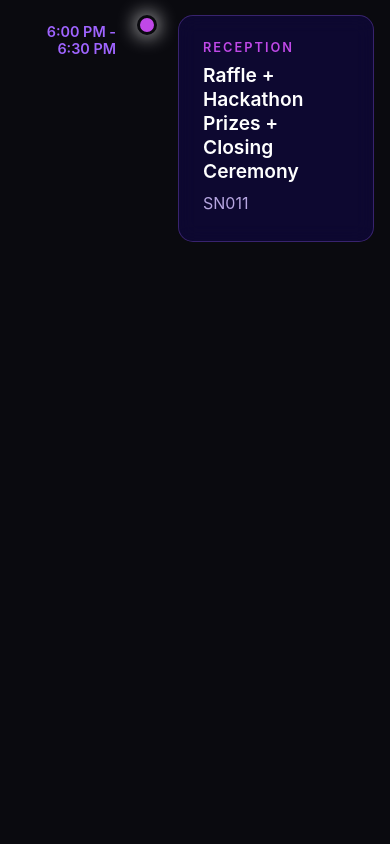
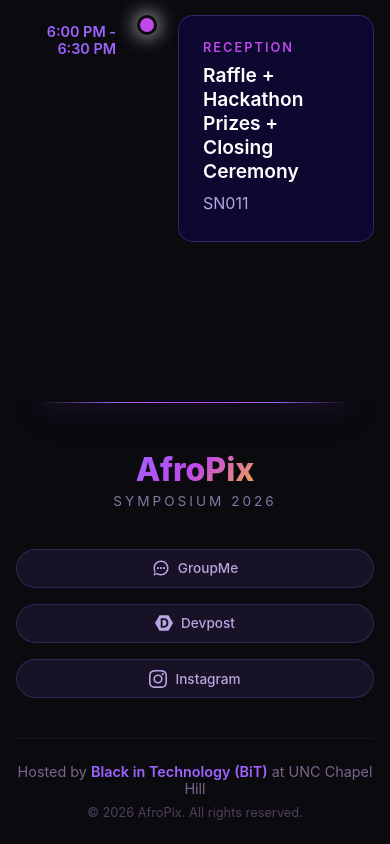
Before and after one commit to jamesnd04/afropix, a React (Vite) app: page /schedule in a window 390 px wide. Shown: the part 3162-4006 px from the top of the page. Before the commit the page ends 3500 px from the top, so only its background shows below. Built offline with nearby package versions, Linux system fonts and the light colour scheme.

Commit message:
add footer

```diff
--- a/src/App.jsx
+++ b/src/App.jsx
@@ -1,9 +1,9 @@
 import { BrowserRouter as Router, Routes, Route } from 'react-router-dom'
 import Navigation from './components/Navigation'
+import Footer from './components/Footer'
 import Home from './pages/Home'
 import About from './pages/About'
 import Schedule from './pages/Schedule'
-import ExecutiveBoard from './components/ExecutiveBoard'
 import './App.css'
 
 function App() {
@@ -16,6 +16,7 @@
           <Route path="/about" element={<About />} />
           <Route path="/schedule" element={<Schedule />} />
         </Routes>
+        <Footer />
       </div>
     </Router>
   )
--- /dev/null
+++ b/src/components/Footer.css
@@ -0,0 +1,154 @@
+.footer {
+  position: relative;
+  background: linear-gradient(180deg, transparent 0%, rgba(10, 10, 15, 0.95) 20%);
+  padding: 4rem 2rem 2rem;
+  margin-top: 4rem;
+  overflow: hidden;
+}
+
+.footer-glow {
+  position: absolute;
+  top: 0;
+  left: 50%;
+  transform: translateX(-50%);
+  width: 80%;
+  height: 1px;
+  background: linear-gradient(90deg,
+    transparent,
+    var(--radiant-violet),
+    var(--magenta-punch),
+    var(--radiant-violet),
+    transparent
+  );
+  box-shadow:
+    0 0 20px var(--radiant-violet),
+    0 0 40px var(--magenta-punch);
+}
+
+.footer-content {
+  max-width: 1200px;
+  margin: 0 auto;
+  display: flex;
+  flex-direction: column;
+  align-items: center;
+  gap: 2.5rem;
+}
+
+.footer-brand {
+  display: flex;
+  flex-direction: column;
+  align-items: center;
+  gap: 0.25rem;
+}
+
+.footer-logo {
+  font-size: 2rem;
+  font-weight: 800;
+  background: linear-gradient(135deg, var(--radiant-violet), var(--magenta-punch), var(--amber-glow));
+  -webkit-background-clip: text;
+  -webkit-text-fill-color: transparent;
+  background-clip: text;
+}
+
+.footer-tagline {
+  font-size: 0.85rem;
+  color: var(--soft-lavender-mist);
+  letter-spacing: 3px;
+  text-transform: uppercase;
+  opacity: 0.7;
+}
+
+.footer-links {
+  display: flex;
+  gap: 1.5rem;
+  flex-wrap: wrap;
+  justify-content: center;
+}
+
+.footer-link {
+  display: flex;
+  align-items: center;
+  gap: 0.5rem;
+  padding: 0.75rem 1.5rem;
+  background: rgba(159, 100, 255, 0.1);
+  border: 1px solid rgba(159, 100, 255, 0.2);
+  border-radius: 50px;
+  color: var(--soft-lavender-mist);
+  text-decoration: none;
+  font-size: 0.95rem;
+  font-weight: 500;
+  transition: all 0.3s ease;
+}
+
+.footer-link:hover {
+  background: rgba(159, 100, 255, 0.2);
+  border-color: var(--radiant-violet);
+  color: white;
+  transform: translateY(-2px);
+  box-shadow: 0 4px 20px rgba(159, 100, 255, 0.3);
+}
+
+.footer-icon {
+  width: 20px;
+  height: 20px;
+  flex-shrink: 0;
+}
+
+.footer-bottom {
+  display: flex;
+  flex-direction: column;
+  align-items: center;
+  gap: 0.5rem;
+  padding-top: 1.5rem;
+  border-top: 1px solid rgba(159, 100, 255, 0.1);
+  width: 100%;
+  text-align: center;
+}
+
+.footer-credit {
+  font-size: 0.9rem;
+  color: var(--warm-mauve-gray);
+}
+
+.footer-credit .highlight {
+  color: var(--radiant-violet);
+  font-weight: 600;
+}
+
+.footer-copyright {
+  font-size: 0.8rem;
+  color: var(--warm-mauve-gray);
+  opacity: 0.6;
+}
+
+@media (max-width: 768px) {
+  .footer {
+    padding: 3rem 1rem 1.5rem;
+  }
+
+  .footer-links {
+    gap: 1rem;
+  }
+
+  .footer-link {
+    padding: 0.6rem 1.2rem;
+    font-size: 0.85rem;
+  }
+
+  .footer-icon {
+    width: 18px;
+    height: 18px;
+  }
+}
+
+@media (max-width: 480px) {
+  .footer-links {
+    flex-direction: column;
+    width: 100%;
+  }
+
+  .footer-link {
+    justify-content: center;
+    width: 100%;
+  }
+}
--- /dev/null
+++ b/src/components/Footer.jsx
@@ -0,0 +1,72 @@
+import "./Footer.css";
+
+function Footer() {
+  const links = [
+    {
+      name: "GroupMe",
+      url: "https://groupme.com/join_group/113234361/j1BxV4hv",
+      icon: (
+        <svg viewBox="0 0 24 24" fill="currentColor" className="footer-icon">
+          <path d="M12 2C6.48 2 2 6.48 2 12c0 1.84.5 3.56 1.36 5.04L2 22l4.96-1.36C8.44 21.5 10.16 22 12 22c5.52 0 10-4.48 10-10S17.52 2 12 2zm0 18c-1.58 0-3.08-.38-4.4-1.04l-.32-.16-3.28.9.9-3.28-.18-.32A7.94 7.94 0 014 12c0-4.42 3.58-8 8-8s8 3.58 8 8-3.58 8-8 8z"/>
+          <circle cx="8" cy="12" r="1.5"/>
+          <circle cx="12" cy="12" r="1.5"/>
+          <circle cx="16" cy="12" r="1.5"/>
+        </svg>
+      ),
+    },
+    {
+      name: "Devpost",
+      url: "https://afropix-2026.devpost.com/",
+      icon: (
+        <svg viewBox="0 0 24 24" fill="currentColor" className="footer-icon">
+          <path d="M6.002 1.61L0 12.004 6.002 22.39h11.996L24 12.004 17.998 1.61H6.002zm1.593 4.084h3.947c3.605 0 6.276 1.695 6.276 6.31 0 4.436-3.21 6.302-6.456 6.302H7.595V5.694zm2.517 2.449v7.714h1.241c2.646 0 3.862-1.55 3.862-3.861.009-2.569-1.096-3.853-3.767-3.853h-1.336z"/>
+        </svg>
+      ),
+    },
+    {
+      name: "Instagram",
+      url: "https://www.instagram.com/uncbit/",
+      icon: (
+        <svg viewBox="0 0 24 24" fill="currentColor" className="footer-icon">
+          <path d="M12 2.163c3.204 0 3.584.012 4.85.07 3.252.148 4.771 1.691 4.919 4.919.058 1.265.069 1.645.069 4.849 0 3.205-.012 3.584-.069 4.849-.149 3.225-1.664 4.771-4.919 4.919-1.266.058-1.644.07-4.85.07-3.204 0-3.584-.012-4.849-.07-3.26-.149-4.771-1.699-4.919-4.92-.058-1.265-.07-1.644-.07-4.849 0-3.204.013-3.583.07-4.849.149-3.227 1.664-4.771 4.919-4.919 1.266-.057 1.645-.069 4.849-.069zM12 0C8.741 0 8.333.014 7.053.072 2.695.272.273 2.69.073 7.052.014 8.333 0 8.741 0 12c0 3.259.014 3.668.072 4.948.2 4.358 2.618 6.78 6.98 6.98C8.333 23.986 8.741 24 12 24c3.259 0 3.668-.014 4.948-.072 4.354-.2 6.782-2.618 6.979-6.98.059-1.28.073-1.689.073-4.948 0-3.259-.014-3.667-.072-4.947-.196-4.354-2.617-6.78-6.979-6.98C15.668.014 15.259 0 12 0zm0 5.838a6.162 6.162 0 100 12.324 6.162 6.162 0 000-12.324zM12 16a4 4 0 110-8 4 4 0 010 8zm6.406-11.845a1.44 1.44 0 100 2.881 1.44 1.44 0 000-2.881z"/>
+        </svg>
+      ),
+    },
+  ];
+
+  return (
+    <footer className="footer">
+      <div className="footer-glow"></div>
+      <div className="footer-content">
+        <div className="footer-brand">
+          <span className="footer-logo">AfroPix</span>
+          <span className="footer-tagline">Symposium 2026</span>
+        </div>
+
+        <div className="footer-links">
+          {links.map((link) => (
+            <a
+              key={link.name}
+              href={link.url}
+              target="_blank"
+              rel="noopener noreferrer"
+              className="footer-link"
+            >
+              {link.icon}
+              <span>{link.name}</span>
+            </a>
+          ))}
+        </div>
+
+        <div className="footer-bottom">
+          <p className="footer-credit">
+            Hosted by <span className="highlight">Black in Technology (BiT)</span> at UNC Chapel Hill
+          </p>
+          <p className="footer-copyright">© 2026 AfroPix. All rights reserved.</p>
+        </div>
+      </div>
+    </footer>
+  );
+}
+
+export default Footer;
--- a/src/pages/Home.css
+++ b/src/pages/Home.css
@@ -72,52 +72,6 @@
   }
 }
 
-.registration-section {
-  padding: 6rem 2rem;
-  background: rgba(26, 0, 178, 0.2);
-  border-top: 1px solid rgba(159, 100, 255, 0.3);
-  border-bottom: 1px solid rgba(159, 100, 255, 0.3);
-}
-
-.registration-content {
-  max-width: 1000px;
-  margin: 0 auto;
-  text-align: center;
-}
-
-.registration-title {
-  font-size: 3rem;
-  font-weight: 700;
-  background: linear-gradient(135deg, var(--radiant-violet), var(--magenta-punch));
-  -webkit-background-clip: text;
-  -webkit-text-fill-color: transparent;
-  background-clip: text;
-  margin-bottom: 1rem;
-}
-
-.registration-description {
-  font-size: 1.2rem;
-  color: var(--soft-lavender-mist);
-  margin-bottom: 3rem;
-  line-height: 1.8;
-}
-
-.typeform-container {
-  width: 100%;
-  border-radius: 15px;
-  overflow: hidden;
-  background: rgba(26, 0, 178, 0.3);
-  border: 1px solid rgba(159, 100, 255, 0.3);
-  box-shadow: 0 10px 40px rgba(159, 100, 255, 0.2);
-}
-
-.typeform-iframe {
-  width: 100%;
-  height: 600px;
-  border: none;
-  display: block;
-}
-
 @media (max-width: 768px) {
   .hero-title-main {
     font-size: 3.5rem;
@@ -135,20 +89,4 @@
   .hero-section {
     padding: 6rem 1rem 3rem;
   }
-
-  .registration-section {
-    padding: 4rem 1rem;
-  }
-
-  .registration-title {
-    font-size: 2rem;
-  }
-
-  .registration-description {
-    font-size: 1rem;
-  }
-
-  .typeform-iframe {
-    height: 500px;
-  }
 }
--- a/src/pages/Home.jsx
+++ b/src/pages/Home.jsx
@@ -29,27 +29,6 @@
           </div>
         </section>
 
-        <section className="registration-section">
-          <div className="registration-content">
-            <h2 className="registration-title">Register for AfroPix 2026</h2>
-            <p className="registration-description">
-              Join us for an incredible day of learning, networking, and
-              innovation. Register now to secure your spot!
-            </p>
-            <div className="typeform-container">
-              <iframe
-                id="typeform-full"
-                width="100%"
-                height="600"
-                frameBorder="0"
-                src="https://form.typeform.com/to/v4rNylgN"
-                className="typeform-iframe"
-                title="AfroPix Registration Form"
-              ></iframe>
-            </div>
-          </div>
-        </section>
-
         <ExecutiveBoard />
       </div>
     </div>
```
